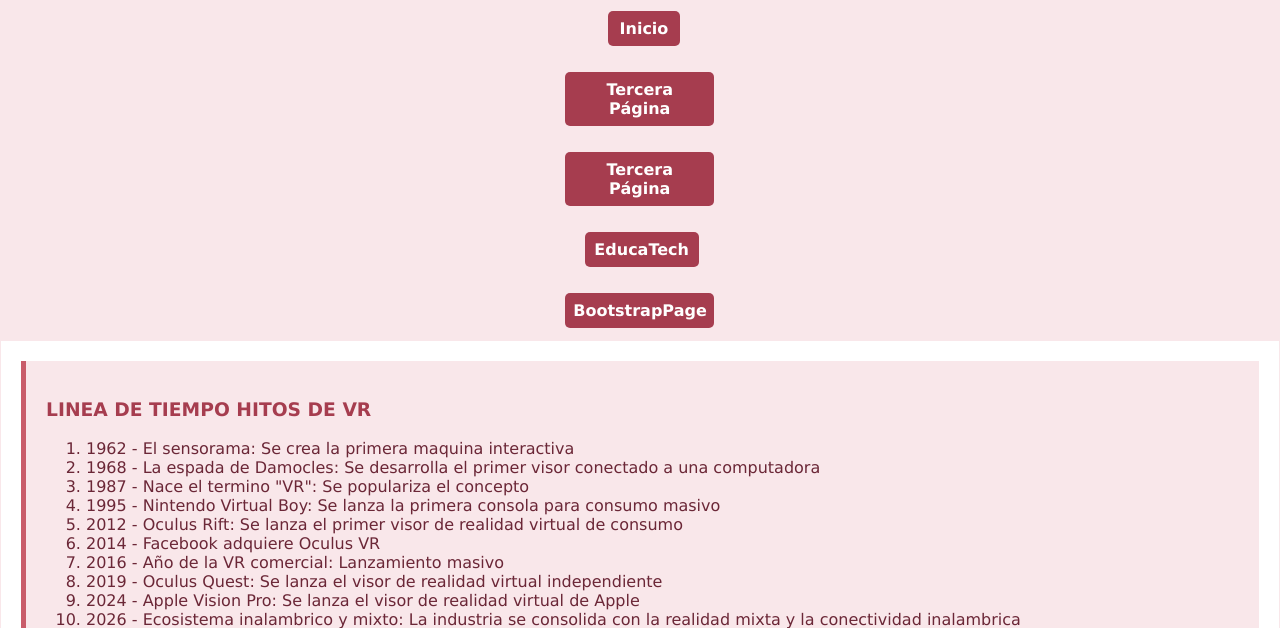
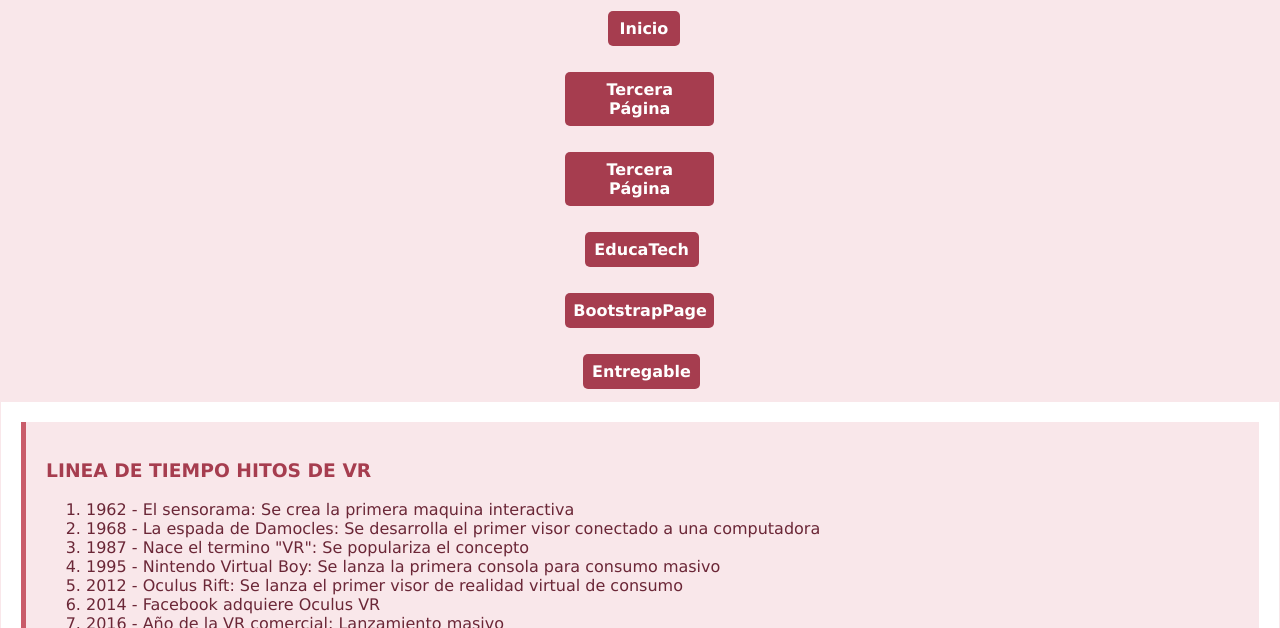
Before and after one commit to Jonnel9Ramos/JonnelV2Ramos, a plain HTML site: page 2daPág.html in a window 1280 px wide. Shown: the part 172-800 px from the top of the page. Drawn offline with Linux system fonts and the light colour scheme.

Commit message:
Adicion del entregable

```diff
--- a/2daPág.html
+++ b/2daPág.html
@@ -29,6 +29,9 @@
             </li>
             <li>
                 <a href="BootstrapPage.html">BootstrapPage</a>
+            </li>
+            <li>
+                <a href="EducaTech.html">Entregable</a>
             </li>
         </ul>
     </nav>
```
Also changed, not shown: 3raPág.html (+3 -0 lines), 4taPág.html (+1 -1 lines), index.html (+3 -1 lines).
